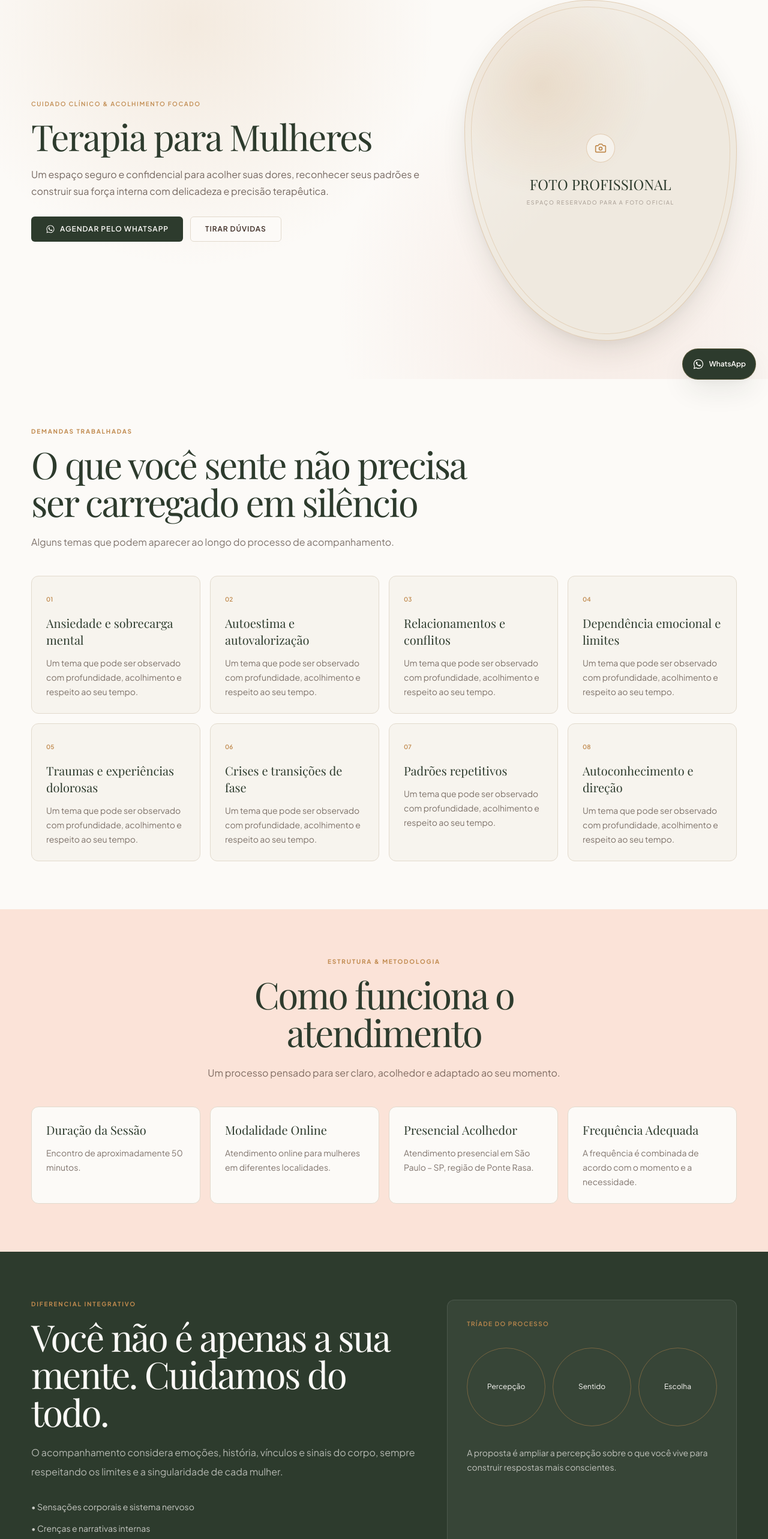
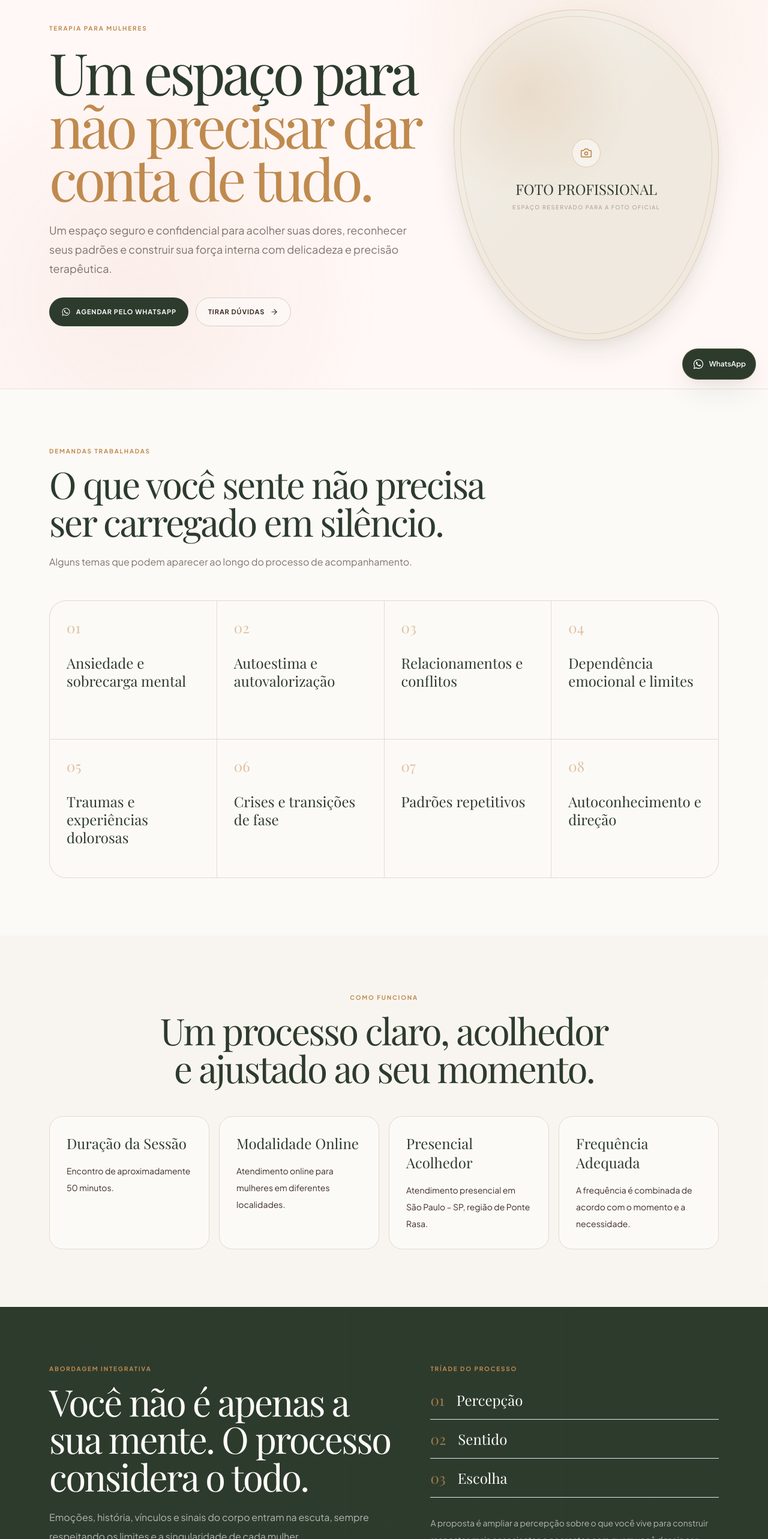
Before and after one commit to johnathafelype21/sitepsicologajovina, a React (Vite) app: page /terapia in a window 1280 px wide. Shown: the part 147-2713 px from the top of the page at 60% size. Built offline with nearby package versions, Linux system fonts and the light colour scheme; a web font is replaced by a local one.

Commit message:
design: finish Jovina editorial site pass

```diff
--- a/src/pages/TherapyPage.tsx
+++ b/src/pages/TherapyPage.tsx
@@ -1,3 +1,4 @@
+import { ArrowRight } from 'lucide-react';
 import { Link } from 'react-router-dom';
 import CTASection from '../components/CTASection';
 import FAQList from '../components/FAQList';
@@ -18,80 +19,79 @@ export default function TherapyPage({ className = '' }: Readonly<TherapyPageProp
 
   return (
     <main className={className}>
-      <section className="editorial-glow bg-canvas-soft py-16 dark:bg-dark-canvas">
-        <div className="mx-auto grid max-w-[1240px] items-center gap-10 px-5 lg:grid-cols-[1.05fr_.7fr] lg:px-8">
+      <section className="hero-shell border-b border-line/70 py-20">
+        <div className="mx-auto grid max-w-[1180px] items-center gap-14 px-5 lg:grid-cols-[1.05fr_.75fr] lg:px-8">
           <div className="reveal">
-            <p className="text-[10px] font-semibold uppercase tracking-[0.16em] text-caramel">CUIDADO CLÍNICO & ACOLHIMENTO FOCADO</p>
-            <h1 className="mt-4 font-display text-5xl tracking-[-0.03em] text-olive dark:text-dark-text md:text-6xl">Terapia para Mulheres</h1>
-            <p className="mt-5 max-w-2xl text-base leading-7 text-umber/70 dark:text-dark-muted">{siteData.therapy.intro}</p>
-            <div className="mt-7 flex flex-col gap-3 sm:flex-row">
-              <a href={buildUrl()} target="_blank" rel="noreferrer" className="inline-flex items-center justify-center gap-2 rounded-md bg-olive px-6 py-3 text-xs font-semibold uppercase tracking-[0.08em] text-canvas dark:bg-canvas dark:text-olive">
+            <p className="eyebrow">TERAPIA PARA MULHERES</p>
+            <h1 className="mt-5 max-w-3xl font-display text-[clamp(3.4rem,7.5vw,6.7rem)] leading-[.92] tracking-[-0.055em] text-olive">
+              Um espaço para
+              <span className="block italic text-caramel">não precisar dar conta de tudo.</span>
+            </h1>
+            <p className="mt-7 max-w-2xl text-lg leading-8 text-umber/65">{siteData.therapy.intro}</p>
+            <div className="mt-8 flex flex-col gap-3 sm:flex-row">
+              <a href={buildUrl()} target="_blank" rel="noreferrer" className="button-primary">
                 <WhatsAppIcon className="h-4 w-4" /> Agendar pelo WhatsApp
               </a>
-              <Link to="/faq" className="inline-flex items-center justify-center rounded-md border border-line bg-canvas px-6 py-3 text-xs font-semibold uppercase tracking-[0.08em] text-umber dark:border-white/10 dark:bg-dark-surface dark:text-dark-text">
-                Tirar dúvidas
-              </Link>
+              <Link to="/faq" className="button-secondary">Tirar dúvidas <ArrowRight size={14} /></Link>
             </div>
           </div>
           <div className="reveal"><PhotoPlaceholder /></div>
         </div>
       </section>
 
-      <section className="bg-canvas py-20 dark:bg-dark-canvas">
-        <div className="mx-auto max-w-[1240px] px-5 lg:px-8">
-          <SectionHeading overline="DEMANDAS TRABALHADAS" title="O que você sente não precisa ser carregado em silêncio" text="Alguns temas que podem aparecer ao longo do processo de acompanhamento." />
-          <div className="mt-10 grid gap-4 sm:grid-cols-2 lg:grid-cols-4">
+      <section className="bg-canvas py-24">
+        <div className="mx-auto max-w-[1180px] px-5 lg:px-8">
+          <SectionHeading overline="DEMANDAS TRABALHADAS" title="O que você sente não precisa ser carregado em silêncio." text="Alguns temas que podem aparecer ao longo do processo de acompanhamento." />
+          <div className="mt-12 grid gap-px overflow-hidden rounded-[1.75rem] border border-line bg-line sm:grid-cols-2 lg:grid-cols-4">
             {siteData.therapyTopics.map((topic, index) => (
-              <article key={topic} className="reveal depth-card rounded-xl border border-line bg-surface p-6 dark:border-white/10 dark:bg-dark-surface">
-                <span className="text-[10px] font-semibold text-caramel">{String(index + 1).padStart(2, '0')}</span>
-                <h3 className="mt-4 font-display text-xl text-olive dark:text-dark-text">{topic}</h3>
-                <p className="mt-3 text-sm leading-6 text-umber/65 dark:text-dark-muted">Um tema que pode ser observado com profundidade, acolhimento e respeito ao seu tempo.</p>
+              <article key={topic} className="reveal min-h-[230px] bg-canvas p-7">
+                <span className="font-display text-2xl italic text-caramel/50">{String(index + 1).padStart(2, '0')}</span>
+                <h3 className="mt-7 font-display text-2xl leading-tight text-olive">{topic}</h3>
               </article>
             ))}
           </div>
         </div>
       </section>
 
-      <section className="bg-[#FBE3D8] py-20 dark:bg-dark-surface">
-        <div className="mx-auto max-w-[1240px] px-5 lg:px-8">
-          <SectionHeading overline="ESTRUTURA & METODOLOGIA" title="Como funciona o atendimento" text="Um processo pensado para ser claro, acolhedor e adaptado ao seu momento." centered />
-          <div className="mt-10 grid gap-4 sm:grid-cols-2 lg:grid-cols-4">
+      <section className="bg-surface/70 py-24">
+        <div className="mx-auto max-w-[1180px] px-5 lg:px-8">
+          <SectionHeading overline="COMO FUNCIONA" title="Um processo claro, acolhedor e ajustado ao seu momento." centered />
+          <div className="mt-12 grid gap-4 sm:grid-cols-2 lg:grid-cols-4">
             {siteData.therapy.process.map((item) => (
-              <article key={item.title} className="reveal rounded-xl border border-line bg-canvas p-6 dark:border-white/10 dark:bg-dark-canvas">
-                <h3 className="font-display text-xl text-olive dark:text-dark-text">{item.title}</h3>
-                <p className="mt-3 text-sm leading-6 text-umber/65 dark:text-dark-muted">{item.text}</p>
+              <article key={item.title} className="reveal rounded-[1.4rem] border border-line bg-canvas p-7">
+                <h3 className="font-display text-2xl text-olive">{item.title}</h3>
+                <p className="mt-4 text-sm leading-7 text-umber/62">{item.text}</p>
               </article>
             ))}
           </div>
         </div>
       </section>
 
-      <section className="bg-olive py-20 text-canvas dark:bg-dark-surface">
-        <div className="mx-auto grid max-w-[1240px] gap-10 px-5 lg:grid-cols-[1.15fr_.85fr] lg:px-8">
+      <section className="identity-section relative overflow-hidden bg-olive py-24 text-canvas">
+        <div className="identity-grid" aria-hidden="true" />
+        <div className="mx-auto grid max-w-[1180px] gap-12 px-5 lg:grid-cols-[1.1fr_.9fr] lg:px-8">
           <div className="reveal">
-            <SectionHeading overline="DIFERENCIAL INTEGRATIVO" title="Você não é apenas a sua mente. Cuidamos do todo." text="O acompanhamento considera emoções, história, vínculos e sinais do corpo, sempre respeitando os limites e a singularidade de cada mulher." light />
-            <ul className="mt-8 space-y-4 text-sm text-canvas/75">
-              <li>• Sensações corporais e sistema nervoso</li>
-              <li>• Crenças e narrativas internas</li>
-              <li>• Escolhas práticas e posicionamento</li>
-            </ul>
+            <SectionHeading overline="ABORDAGEM INTEGRATIVA" title="Você não é apenas a sua mente. O processo considera o todo." text="Emoções, história, vínculos e sinais do corpo entram na escuta, sempre respeitando os limites e a singularidade de cada mulher." light />
           </div>
-          <div className="reveal rounded-xl border border-white/10 bg-white/5 p-8">
-            <p className="text-[10px] font-semibold uppercase tracking-[0.14em] text-caramel">TRÍADE DO PROCESSO</p>
-            <div className="mt-8 grid grid-cols-3 gap-3 text-center text-xs">
-              {['Percepção', 'Sentido', 'Escolha'].map((label) => (
-                <div key={label} className="grid aspect-square place-items-center rounded-full border border-caramel/45 text-canvas">{label}</div>
+          <div className="reveal">
+            <p className="eyebrow !text-caramel">TRÍADE DO PROCESSO</p>
+            <div className="mt-7 space-y-4">
+              {['Percepção', 'Sentido', 'Escolha'].map((label, index) => (
+                <div key={label} className="flex items-center gap-5 border-b border-white/12 pb-4">
+                  <span className="font-display text-2xl italic text-caramel/80">0{index + 1}</span>
+                  <span className="font-display text-2xl text-canvas">{label}</span>
+                </div>
               ))}
             </div>
-            <p className="mt-8 text-sm leading-6 text-canvas/70">A proposta é ampliar a percepção sobre o que você vive para construir respostas mais conscientes.</p>
+            <p className="mt-7 text-sm leading-7 text-canvas/65">A proposta é ampliar a percepção sobre o que você vive para construir respostas mais conscientes e coerentes com quem você deseja ser.</p>
           </div>
         </div>
       </section>
 
-      <section className="bg-canvas py-20 dark:bg-dark-canvas">
+      <section className="bg-canvas py-24">
         <div className="mx-auto max-w-3xl px-5 lg:px-8">
-          <SectionHeading overline="DÚVIDAS FREQUENTES" title="Perguntas comuns antes de começar" centered />
-          <div className="mt-8"><FAQList items={siteData.faq.slice(0, 4)} /></div>
+          <SectionHeading overline="DÚVIDAS FREQUENTES" title="Perguntas comuns antes de começar." centered />
+          <div className="mt-10"><FAQList items={siteData.faq.slice(0, 4)} /></div>
         </div>
       </section>
 
```
